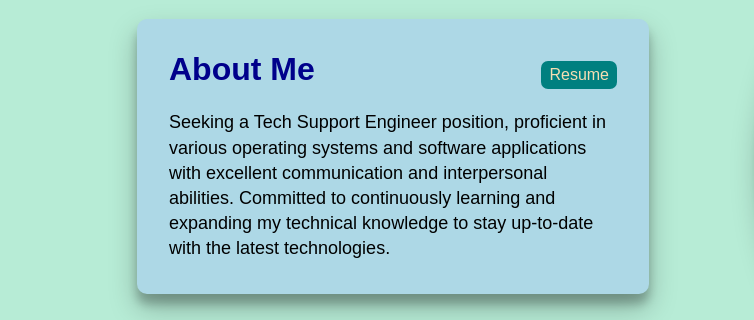
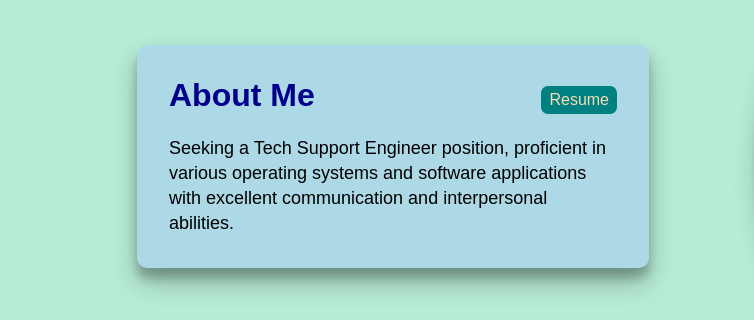
Before and after one commit to Shaurya611/Shaurya611.github.io, a plain HTML site: page index.html in a window 1280 px wide. Shown: the part 571-891 px from the top of the page, 0-754 px from the left. Drawn offline with Linux system fonts and the light colour scheme.

Commit message:
reduced the summary

```diff
--- a/index.html
+++ b/index.html
@@ -82,8 +82,7 @@
             </div>
 
             <p>Seeking a Tech Support Engineer position, proficient in various operating systems and software
-                applications with excellent communication and interpersonal abilities. Committed to continuously
-                learning and expanding my technical knowledge to stay up-to-date with the latest technologies.</p>
+                applications with excellent communication and interpersonal abilities.</p>
         </div>
         <div class="image">
             <img src="pics/WhatsApp_Image-removebg-preview.png" alt="xyz" class="me">
--- a/style/Responsive.css
+++ b/style/Responsive.css
@@ -53,7 +53,7 @@
     height: 50%;
   }
   .contact_details {
-    flex-direction: column;
+    flex-direction: column-reverse;
     padding: 30px 0;
     width: 90%;
   }
```
